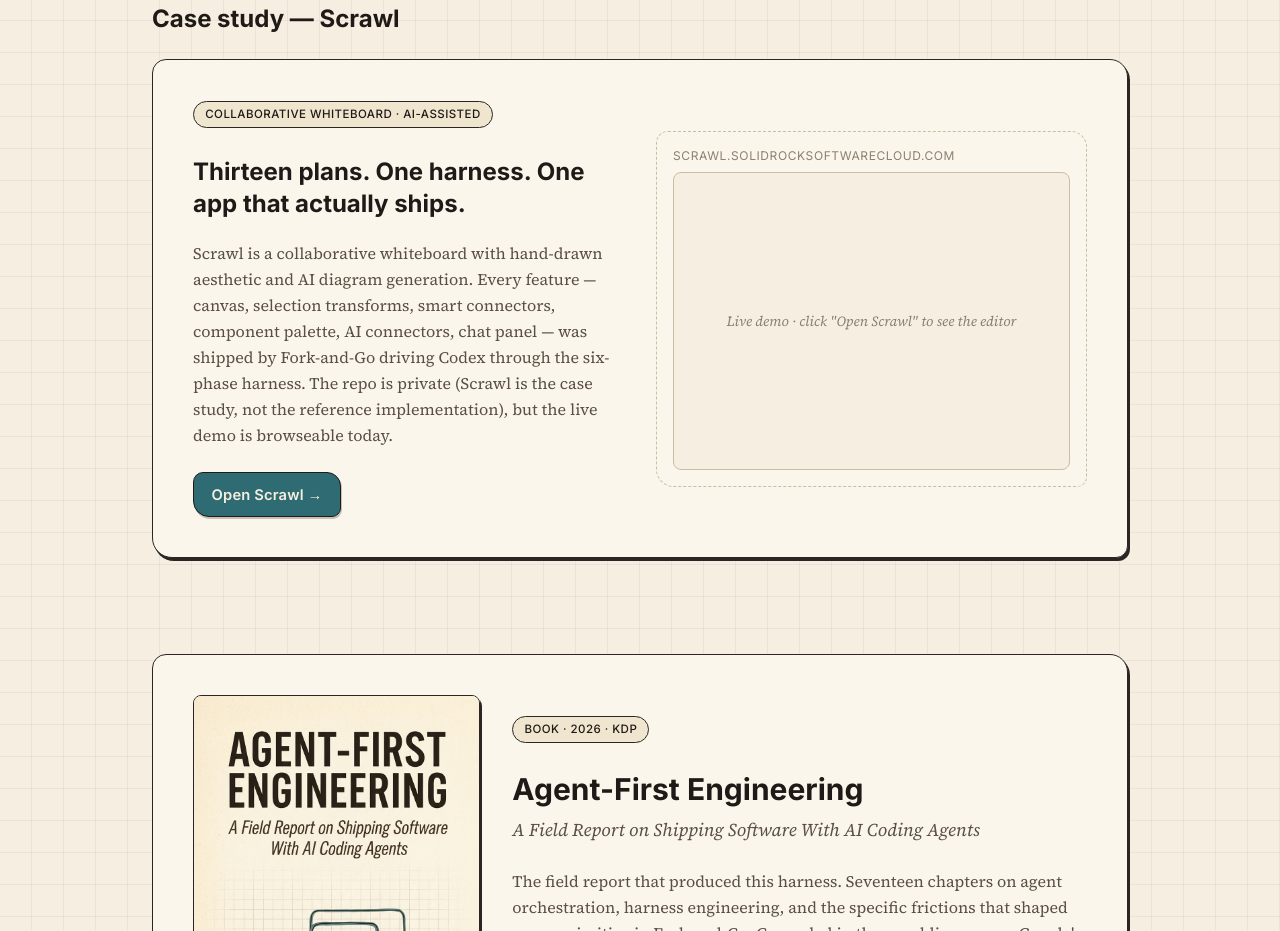
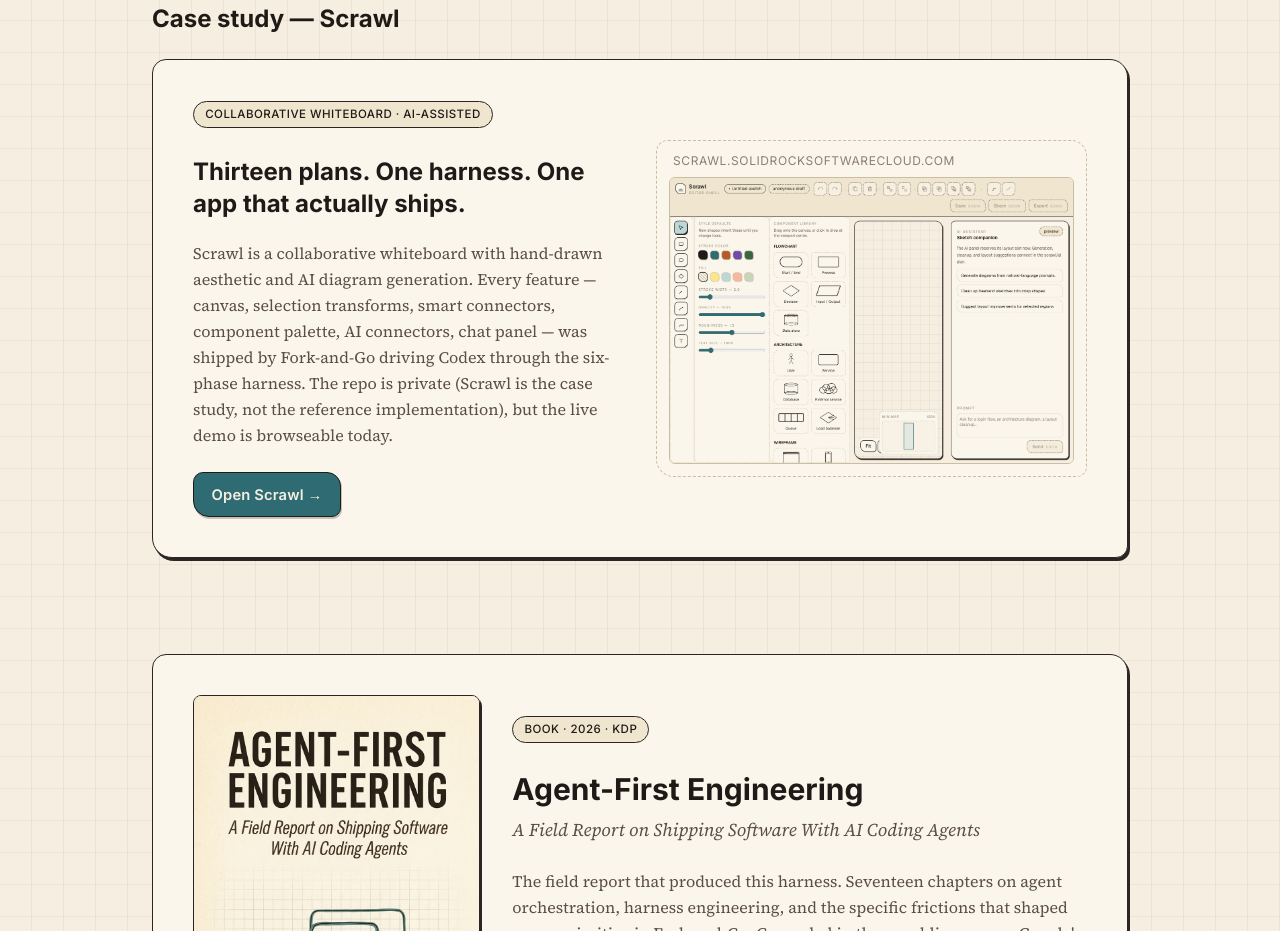
Before and after one commit to jpogah/fork-and-go, a website: page docs/index.html in a window 1280 px wide. Shown: the part 2475-3406 px from the top of the page. Drawn offline with nearby package versions, Linux system fonts and the light colour scheme.

Commit message:
polish(site): real Scrawl screenshot + remove broken hidden img (#3)
Co-authored-by: unaziogah <unaziogahministry@gmail.com>

```diff
--- a/docs/index.html
+++ b/docs/index.html
@@ -312,13 +312,15 @@
             </a>
           </div>
         </div>
-        <div class="fg-panel-soft p-4">
-          <div class="text-xs text-ink-soft uppercase tracking-wider mb-2">scrawl.solidrocksoftwarecloud.com</div>
-          <img src="https://scrawl.solidrocksoftwarecloud.com" alt="Scrawl editor screenshot" class="hidden" />
-          <div class="aspect-[4/3] bg-paper rounded-lg border border-rule-soft flex items-center justify-center text-ink-soft font-serif italic text-sm">
-            Live demo · click "Open Scrawl" to see the editor
-          </div>
-        </div>
+        <a href="https://scrawl.solidrocksoftwarecloud.com" class="block fg-panel-soft p-3 hover:shadow-[2px_3px_0_#2b2623] transition-shadow">
+          <div class="text-xs text-ink-soft uppercase tracking-wider mb-2 px-1">scrawl.solidrocksoftwarecloud.com</div>
+          <img
+            src="images/scrawl-demo.png"
+            alt="Screenshot of the Scrawl editor — toolbar, tool rail, style defaults, component library, infinite canvas, and AI assistant panel"
+            class="w-full rounded-md border border-rule-soft"
+            loading="lazy"
+          />
+        </a>
       </div>
     </div>
   </section>
```
Also changed, not shown: docs/images/scrawl-demo.png (added).
